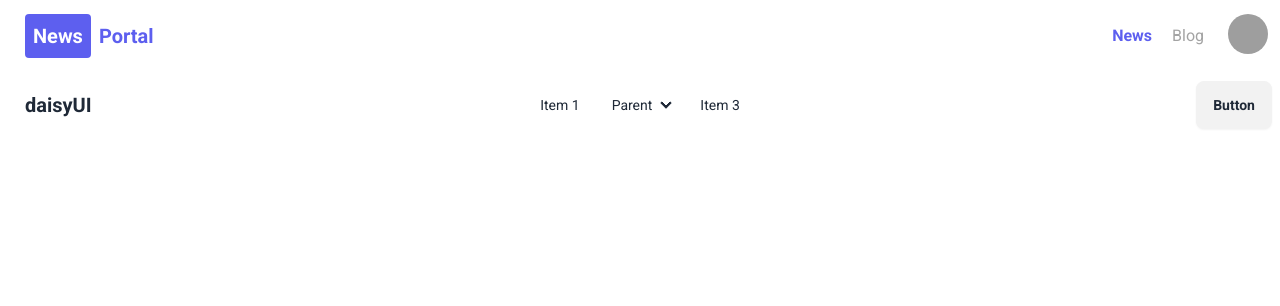
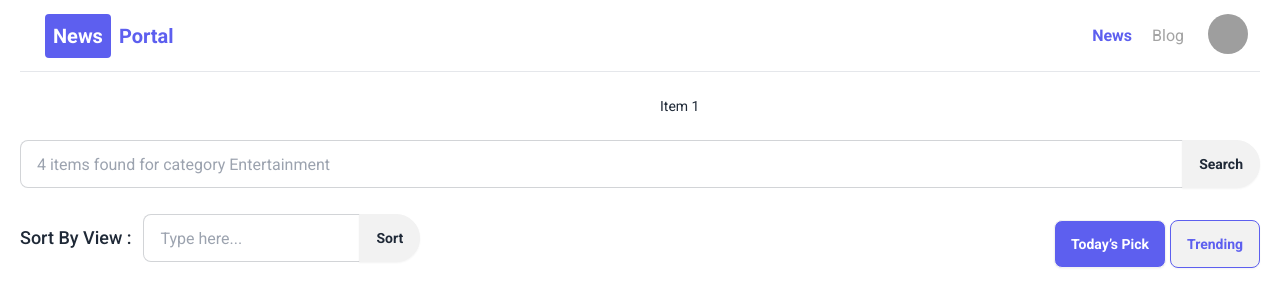
Before and after one commit to developerssaddam/news-portal, a plain HTML site: page index.html in a window 1280 px wide. Drawn offline with nearby package versions, Linux system fonts and the light colour scheme; grey boxes are pictures that could not be loaded.

Commit message:
Added navbar, search and sortBy view option with responsive

```diff
--- a/index.html
+++ b/index.html
@@ -16,7 +16,7 @@
   </head>
   <body>
     <!--Header start-->
-    <header>
+    <header class="container mx-auto px-5">
       <!--top-header-->
       <div class="top_header text-base">
         <div class="navbar bg-base-100">
@@ -80,11 +80,13 @@
           </div>
         </div>
       </div>
+      <hr />
 
       <!--Navbar-->
       <nav>
         <div class="navbar bg-base-100">
           <div class="navbar-start">
+            <!--Droupdown menu-->
             <div class="dropdown">
               <div tabindex="0" role="button" class="btn btn-ghost lg:hidden">
                 <svg
@@ -106,39 +108,49 @@
                 tabindex="0"
                 class="menu menu-sm dropdown-content mt-3 z-[1] p-2 shadow bg-base-100 rounded-box w-52"
               >
-                <li><a>Item 1</a></li>
-                <li>
-                  <a>Parent</a>
-                  <ul class="p-2">
-                    <li><a>Submenu 1</a></li>
-                    <li><a>Submenu 2</a></li>
-                  </ul>
-                </li>
-                <li><a>Item 3</a></li>
+                <li>item1</li>
               </ul>
             </div>
-            <a class="btn btn-ghost text-xl">daisyUI</a>
           </div>
+          <!--Main menu-->
           <div class="navbar-center hidden lg:flex">
             <ul class="menu menu-horizontal px-1">
               <li><a>Item 1</a></li>
-              <li>
-                <details>
-                  <summary>Parent</summary>
-                  <ul class="p-2">
-                    <li><a>Submenu 1</a></li>
-                    <li><a>Submenu 2</a></li>
-                  </ul>
-                </details>
-              </li>
-              <li><a>Item 3</a></li>
             </ul>
-          </div>
-          <div class="navbar-end">
-            <a class="btn">Button</a>
           </div>
         </div>
       </nav>
+
+      <!--Search area-->
+      <div>
+        <div class="join w-full">
+          <input
+            class="input input-bordered join-item w-full"
+            placeholder="4 items found for category Entertainment"
+          />
+          <button class="btn join-item rounded-r-full">Search</button>
+        </div>
+      </div>
+
+      <!--Sort by view-->
+      <div
+        class="flex flex-col md:flex-row items-center space-y-3 md:justify-between my-5"
+      >
+        <div class="flex flex-col md:flex-row items-center gap-3">
+          <h2 class="text-lg font-medium">Sort By View :</h2>
+          <div class="join">
+            <input
+              class="input input-bordered join-item"
+              placeholder="Type here..."
+            />
+            <button class="btn join-item rounded-r-full">Sort</button>
+          </div>
+        </div>
+        <div class="text-base">
+          <button class="btn bg-[#5D5FEF] text-white">Today’s Pick</button>
+          <button class="btn text-[#5D5FEF] border-[#5D5FEF]">Trending</button>
+        </div>
+      </div>
     </header>
     <!--Header end-->
     <!--Main start-->
```
